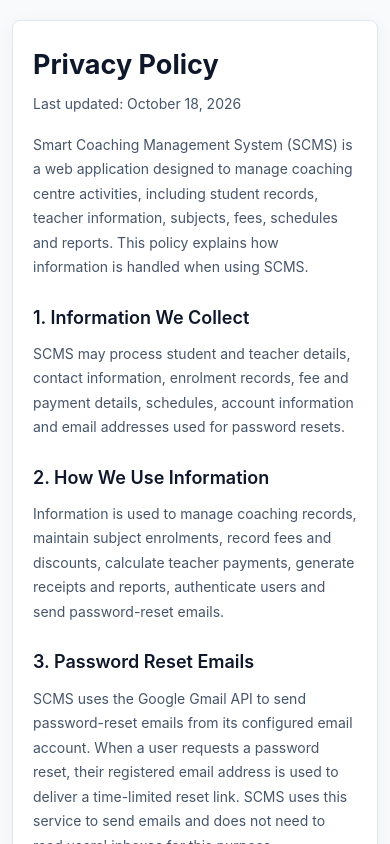
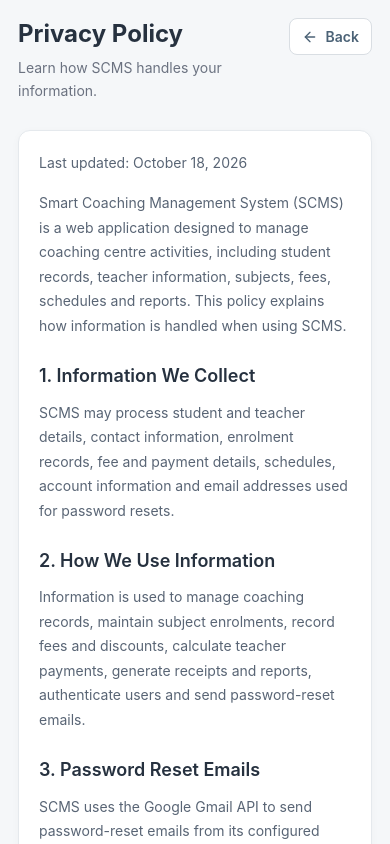
Before and after one commit to anilroyin/SCMS, a React (Vite) app in the folder client/: page /privacy-policy in a window 390 px wide. Shown: the top 844 px of the page. Built offline with nearby package versions, Linux system fonts and the light colour scheme.

Commit message:
Feat: add the back button

```diff
--- a/client/src/pages/privacyPolicy.css
+++ b/client/src/pages/privacyPolicy.css
@@ -1,82 +1,144 @@
 
 .privacy-page {
   min-height: 100vh;
-  padding: 48px 20px;
-  background: #f8fafc;
-  color: #1e293b;
+  padding: 32px;
+  background: #f5f7f9;
+  color: #26313f;
   font-family: Arial, sans-serif;
 }
 
 .privacy-content {
+  width: 100%;
   max-width: 850px;
   margin: 0 auto;
-  padding: 40px 48px;
-  background: #ffffff;
-  border: 1px solid #e2e8f0;
-  border-radius: 12px;
-  box-shadow: 0 4px 20px rgba(15, 23, 42, 0.05);
 }
 
-.privacy-content h1 {
-  margin: 0 0 10px;
-  color: #0f172a;
-  font-size: 32px;
+.privacy-header {
+  display: flex;
+  align-items: center;
+  justify-content: space-between;
+  gap: 20px;
+  margin-bottom: 28px;
+}
+
+.privacy-header h1 {
+  margin: 0 0 8px;
+  color: #26313f;
+  font-size: 28px;
   font-weight: 700;
   line-height: 1.3;
 }
 
+.privacy-header > div > p {
+  margin: 0;
+  color: #6b7280;
+  font-size: 14px;
+  line-height: 1.6;
+}
+
+.privacy-back {
+  display: inline-flex;
+  align-items: center;
+  gap: 8px;
+  padding: 10px 16px;
+  border: 1px solid #d9dee3;
+  border-radius: 8px;
+  background: #ffffff;
+  color: #4b6276;
+  text-decoration: none;
+  font-size: 14px;
+  font-weight: 600;
+  white-space: nowrap;
+  transition: background 0.2s ease, border-color 0.2s ease;
+}
+
+.privacy-back:hover {
+  background: #eef1f4;
+  border-color: #c5cdd5;
+  text-decoration: none;
+}
+
+.privacy-card {
+  padding: 26px;
+  border: 1px solid #e5e9ed;
+  border-radius: 12px;
+  background: #ffffff;
+  box-shadow: 0 2px 8px rgba(38, 49, 63, 0.03);
+}
+
 .privacy-updated {
   margin-bottom: 30px;
-  color: #64748b;
+  color: #6b7280;
   font-size: 14px;
 }
 
-.privacy-content h2 {
+.privacy-card h2 {
   margin: 30px 0 12px;
-  color: #0f172a;
+  color: #26313f;
   font-size: 20px;
   font-weight: 600;
   line-height: 1.4;
 }
 
-.privacy-content p {
+.privacy-card p {
   margin: 0 0 16px;
-  color: #475569;
-  font-size: 15px;
+  color: #596575;
+  font-size: 14px;
   line-height: 1.8;
 }
 
-.privacy-content a {
+.privacy-card p:last-child {
+  margin-bottom: 0;
+}
+
+.privacy-card a {
   color: #2563eb;
   text-decoration: none;
   overflow-wrap: anywhere;
 }
 
-.privacy-content a:hover {
+.privacy-card a:hover {
   text-decoration: underline;
 }
 
 @media (max-width: 600px) {
   .privacy-page {
-    padding: 20px 12px;
+    padding: 18px;
   }
 
-  .privacy-content {
-    padding: 26px 20px;
-    border-radius: 8px;
+  .privacy-header {
+    align-items: flex-start;
+    gap: 12px;
   }
 
-  .privacy-content h1 {
-    font-size: 27px;
+  .privacy-header h1 {
+    font-size: 24px;
   }
 
-  .privacy-content h2 {
+  .privacy-back {
+    padding: 9px 12px;
+  }
+
+  .privacy-card {
+    padding: 20px;
+  }
+
+  .privacy-card h2 {
     margin-top: 25px;
     font-size: 18px;
   }
 
-  .privacy-content p {
+  .privacy-card p {
     font-size: 14px;
     line-height: 1.75;
   }
 }
+
+
+.main-bg { background-color: #f5f7f9; }
+.headings { color: #26313f; }
+.secondary-text { color: #6b7280; }
+.borders { border-color: #d9dee3; }
+.buttons { background-color: #80919f; }
+.hover-states-links { color: #4b6276; }
+.login-card { background-color: #ffffff; }
--- a/client/src/pages/privacyPolicy.jsx
+++ b/client/src/pages/privacyPolicy.jsx
@@ -1,11 +1,25 @@
 
+import { Link } from "react-router-dom"
+import { ArrowLeft } from "lucide-react"
 import "./privacyPolicy.css"
 
 function PrivacyPolicy() {
   return (
     <main className="privacy-page">
       <div className="privacy-content">
+        <header className="privacy-header">
+          <div>
             <h1>Privacy Policy</h1>
+            <p>Learn how SCMS handles your information.</p>
+          </div>
+
+          <Link to="/login" className="privacy-back">
+            <ArrowLeft size={16} />
+            Back
+          </Link>
+        </header>
+
+        <section className="privacy-card">
           <p className="privacy-updated">Last updated: October 18, 2026</p>
 
           <p>
@@ -39,8 +53,7 @@ function PrivacyPolicy() {
             to read users' inboxes for this purpose.
           </p>
           <p>
-          Google's privacy policy:
-          {" "}
+            Google's privacy policy:{" "}
             <a
               href="https://policies.google.com/privacy"
               target="_blank"
@@ -81,8 +94,7 @@ function PrivacyPolicy() {
 
           <h2>8. Your Privacy and Contact</h2>
           <p>
-          For questions about information handled through SCMS, contact:
-          {" "}
+            For questions about information handled through SCMS, contact:{" "}
             <a href="mailto:scmsmailer@gmail.com">
               scmsmailer@gmail.com
             </a>
@@ -94,6 +106,7 @@ function PrivacyPolicy() {
             handling practices change. The latest version will be published
             on this page.
           </p>
+        </section>
       </div>
     </main>
   )
--- a/client/src/pages/termsOfService.jsx
+++ b/client/src/pages/termsOfService.jsx
@@ -1,10 +1,25 @@
+
+import { Link } from "react-router-dom"
+import { ArrowLeft } from "lucide-react"
 import "./privacyPolicy.css"
 
 function TermsOfService() {
   return (
     <main className="privacy-page">
       <div className="privacy-content">
+        <header className="privacy-header">
+          <div>
             <h1>Terms of Service</h1>
+            <p>Learn about the terms for using SCMS.</p>
+          </div>
+
+          <Link to="/login" className="privacy-back">
+            <ArrowLeft size={16} />
+            Back
+          </Link>
+        </header>
+
+        <section className="privacy-card">
           <p className="privacy-updated">Last updated: October 18, 2026</p>
 
           <p>
@@ -55,7 +70,7 @@ function TermsOfService() {
             accounts.
           </p>
           <p>
-          <a href="/privacy-policy">Read the Privacy Policy</a>
+            <Link to="/privacy-policy">Read the Privacy Policy</Link>
           </p>
 
           <h2>6. Availability and Changes</h2>
@@ -90,10 +105,12 @@ function TermsOfService() {
 
           <h2>10. Contact</h2>
           <p>
-          For questions about these terms, contact
-          {" "}
-          <a href="mailto:scmsmailer@gmail.com">scmsmailer@gmail.com</a>.
+            For questions about these terms, contact{" "}
+            <a href="mailto:scmsmailer@gmail.com">
+              scmsmailer@gmail.com
+            </a>.
           </p>
+        </section>
       </div>
     </main>
   )
```
Lines whose indentation alone changed are shown as unchanged.
